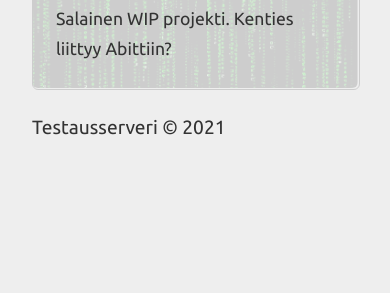
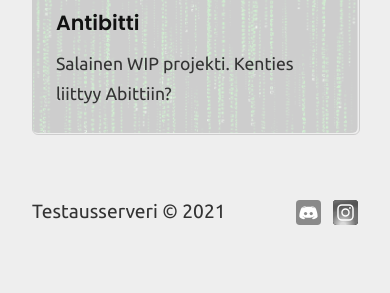
Before and after one commit to Testausserveri/testausserveri.fi, a PHP site: page / in a window 390 px wide. Shown: the part 1986-2279 px from the top of the page. Before the commit the page ends 2121 px from the top, so only its background shows below. Run offline with PHP 8.4, Linux system fonts and the light colour scheme.

Commit message:
Social icons and minor fixes to responsiveness

```diff
--- a/index.html
+++ b/index.html
@@ -65,9 +65,17 @@
         </div>
         <div class="center">
             <div class="footer">
-                <p>
+                <div class="wide">
                     Testausserveri &copy; 2021
-                </p>
+                </div>
+                <div class="icons">
+                    <a href="https://discord.testausserveri.fi">
+                        <img src="assets/icons/dc.svg">
+                    </a>
+                    <a href="https://instagram.com/testausserveri">
+                        <img src="assets/icons/ig.svg">
+                    </a>
+                </div>
             </div>
         </div>
 
--- a/main.css
+++ b/main.css
@@ -23,10 +23,10 @@ body {
     font-size: 3em;
     text-align: center;
     display: block;
-    margin: 5vw 0;
+    margin: 5rem 0;
 }
 .footer {
-    margin: 5vw 0;
+    margin: 4rem 0;
 }
 
 h2 {
@@ -52,6 +52,33 @@ p {
     font-size: 1.2rem;
     line-height: 2rem;
     margin-bottom: 2rem;
+}
+
+.footer {
+    display: flex;
+}
+
+.footer .wide {
+    font-family: 'Ubuntu', sans-serif;
+    color: #333;
+    font-size: 1.2rem;
+    flex: 1;
+}
+
+.footer .icons a {
+    text-decoration: none;
+}
+.footer .icons img {
+    width: 25px;
+    height: 25px;
+    filter: grayscale(1);
+    transition: filter 0.1s ease;
+}
+.footer .icons a + a  {
+    margin-left: 0.5rem;
+}
+.footer .icons a:hover img {
+    filter: grayscale(0);
 }
 
 .joinBox {
@@ -110,7 +137,6 @@ p {
 .infoValue {
     font-size: 1.5em;
 }
-
 
 /*
 Projects grid
@@ -239,6 +265,9 @@ a[href] .itemContent .piTitle::after {
     .itemContent {
         padding: 1.5rem;
     }
+    .background {
+        margin: 3rem 0;
+    }
   }
   @media only screen and (max-width: 780px) {
     .projectsGrid {
```
Also changed, not shown: assets/icons/dc.svg (added), assets/icons/ig.svg (added).
